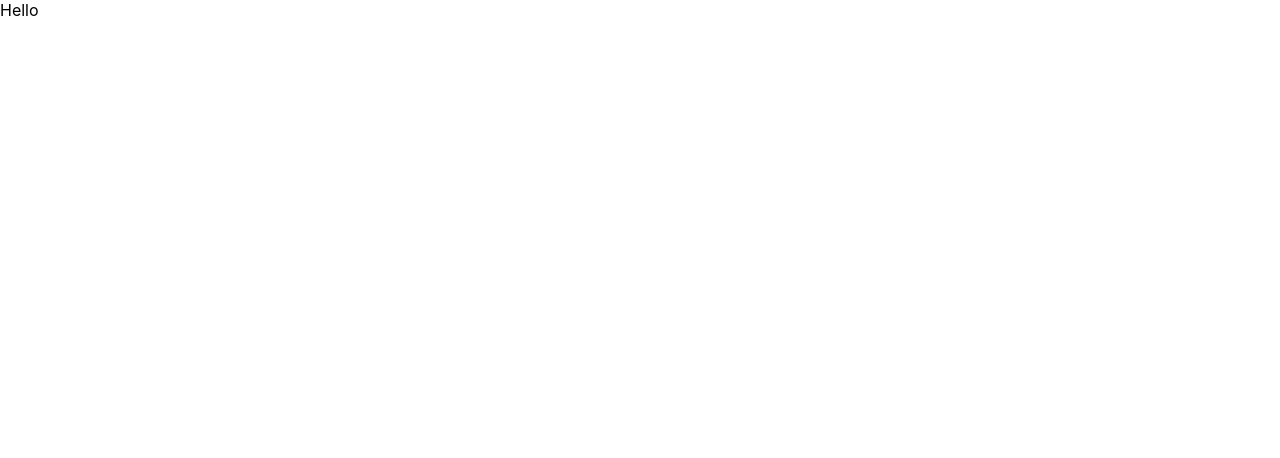
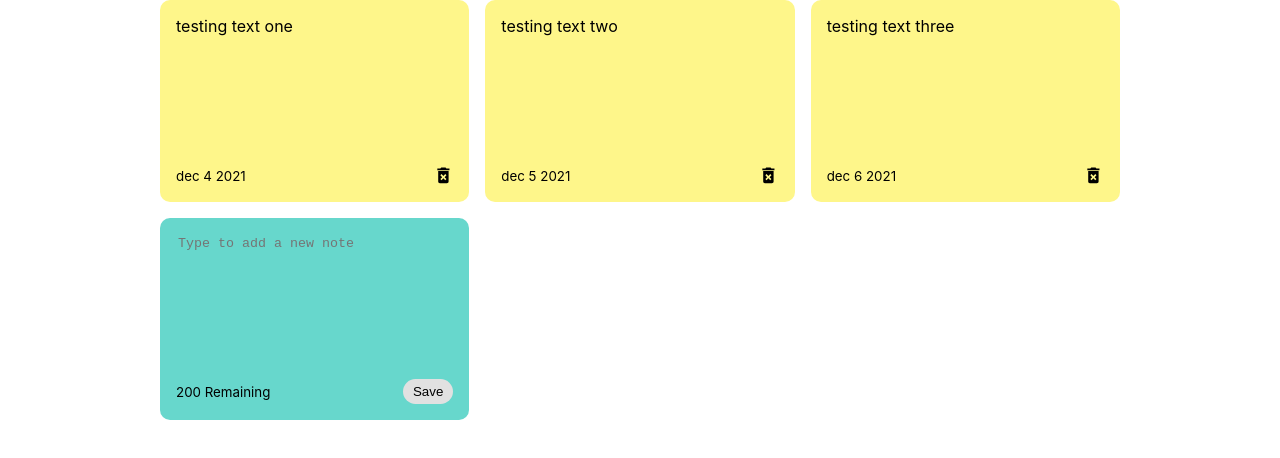
Before and after one commit to Dustinibrao/Notes-App, a React (Create React App) app: page / in a window 1280 px wide. Shown: the top 458 px of the page. Built offline with nearby package versions, Linux system fonts and the light colour scheme.

Commit message:
added the css to make the notepads look like notpads

```diff
--- a/package.json
+++ b/package.json
@@ -8,6 +8,7 @@
     "@testing-library/user-event": "^12.8.3",
     "react": "^17.0.2",
     "react-dom": "^17.0.2",
+    "react-icons": "^4.3.1",
     "react-scripts": "4.0.3",
     "web-vitals": "^1.1.2"
   },
--- a/src/App.css
+++ /dev/null
@@ -1,38 +0,0 @@
-.App {
-  text-align: center;
-}
-
-.App-logo {
-  height: 40vmin;
-  pointer-events: none;
-}
-
-@media (prefers-reduced-motion: no-preference) {
-  .App-logo {
-    animation: App-logo-spin infinite 20s linear;
-  }
-}
-
-.App-header {
-  background-color: #282c34;
-  min-height: 100vh;
-  display: flex;
-  flex-direction: column;
-  align-items: center;
-  justify-content: center;
-  font-size: calc(10px + 2vmin);
-  color: white;
-}
-
-.App-link {
-  color: #61dafb;
-}
-
-@keyframes App-logo-spin {
-  from {
-    transform: rotate(0deg);
-  }
-  to {
-    transform: rotate(360deg);
-  }
-}
--- a/src/App.js
+++ b/src/App.js
@@ -1,12 +1,30 @@
-
-import './App.css';
+import { useState } from "react";
+import { nanoid } from "nanoid";
+import NotesList from "./components/NotesList";
 
 function App() {
-  return (
-    <div>
-      Hello
-    </div>
-  );
+	const [notes, setNotes] = useState([
+		{
+			id: nanoid(),
+			text: "testing text one",
+			date: "dec 4 2021",
+		},
+		{
+			id: nanoid(),
+			text: "testing text two",
+			date: "dec 5 2021",
+		},
+		{
+			id: nanoid(),
+			text: "testing text three",
+			date: "dec 6 2021",
+		},
+	]);
+	return (
+		<div className="container">
+			<NotesList notes={notes} />
+		</div>
+	);
 }
 
 export default App;
--- /dev/null
+++ b/src/components/AddNote.js
@@ -0,0 +1,16 @@
+const AddNote = () => {
+	return (
+		<div className="note new">
+			<textarea
+				rows="8"
+				cols="10"
+				placeholder="Type to add a new note"
+			></textarea>
+			<div className="note-footer">
+				<small>200 Remaining</small>
+				<button className="save">Save</button>
+			</div>
+		</div>
+	);
+};
+export default AddNote;
--- /dev/null
+++ b/src/components/Note.js
@@ -0,0 +1,14 @@
+import { MdDeleteForever } from "react-icons/md";
+
+const Note = ({ id, text, date }) => {
+	return (
+		<div className="note">
+			<span>{text}</span>
+			<div className="note-footer">
+				<small>{date}</small>
+				<MdDeleteForever className="delete-icon" size="1.3em" />
+			</div>
+		</div>
+	);
+};
+export default Note;
--- /dev/null
+++ b/src/components/NotesList.js
@@ -0,0 +1,14 @@
+import Note from "./Note";
+import AddNote from "./AddNote";
+
+const NotesList = ({ notes }) => {
+	return (
+		<div className="notes-list">
+			{notes.map((note) => (
+				<Note id={note.id} text={note.text} date={note.date} />
+			))}
+			<AddNote />
+		</div>
+	);
+};
+export default NotesList;
--- a/src/index.css
+++ b/src/index.css
@@ -1,13 +1,64 @@
 body {
-  margin: 0;
-  font-family: -apple-system, BlinkMacSystemFont, 'Segoe UI', 'Roboto', 'Oxygen',
-    'Ubuntu', 'Cantarell', 'Fira Sans', 'Droid Sans', 'Helvetica Neue',
-    sans-serif;
-  -webkit-font-smoothing: antialiased;
-  -moz-osx-font-smoothing: grayscale;
+	margin: 0;
+	font-family: -apple-system, BlinkMacSystemFont, "Segoe UI", "Roboto",
+		"Oxygen", "Ubuntu", "Cantarell", "Fira Sans", "Droid Sans",
+		"Helvetica Neue", sans-serif;
+	-webkit-font-smoothing: antialiased;
+	-moz-osx-font-smoothing: grayscale;
 }
 
 code {
-  font-family: source-code-pro, Menlo, Monaco, Consolas, 'Courier New',
-    monospace;
+	font-family: source-code-pro, Menlo, Monaco, Consolas, "Courier New",
+		monospace;
 }
+.container {
+	max-width: 960px;
+	margin-right: auto;
+	margin-left: auto;
+	padding-right: 15px;
+	padding-left: 15px;
+}
+
+.notes-list {
+	display: grid;
+	grid-gap: 1rem;
+	grid-template-columns: repeat(auto-fit, minmax(250px, 1fr));
+}
+
+.note.new {
+	background-color: #67d7cc;
+}
+textarea {
+	background-color: #67d7cc;
+	border: none;
+	resize: none;
+}
+textarea:focus {
+	outline: none;
+}
+
+.save {
+	background-color: #e1e1e1;
+	border: none;
+	border-radius: 15px;
+	padding: 5px 10px 5px 10px;
+}
+
+.save:hover {
+
+}
+
+.note {
+	background-color: #fef68a;
+	border-radius: 10px;
+	padding: 1rem;
+	min-height: 170px;
+	display: flex;
+	flex-direction: column;
+	justify-content: space-between;
+}
+.note-footer {
+	display: flex;
+	align-items: center;
+	justify-content: space-between;
+}
```
Also changed, not shown: 1 other file (tests, documents, lock files or other folders).
